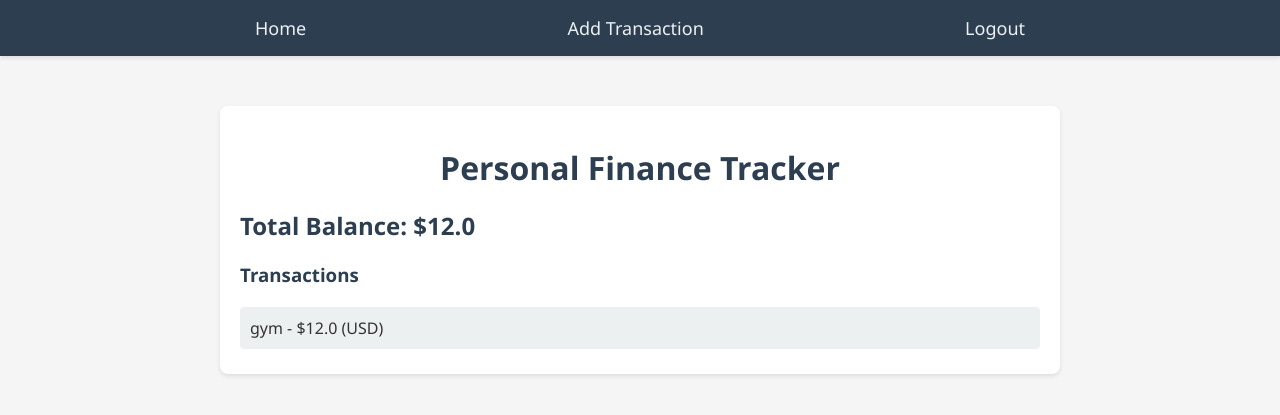
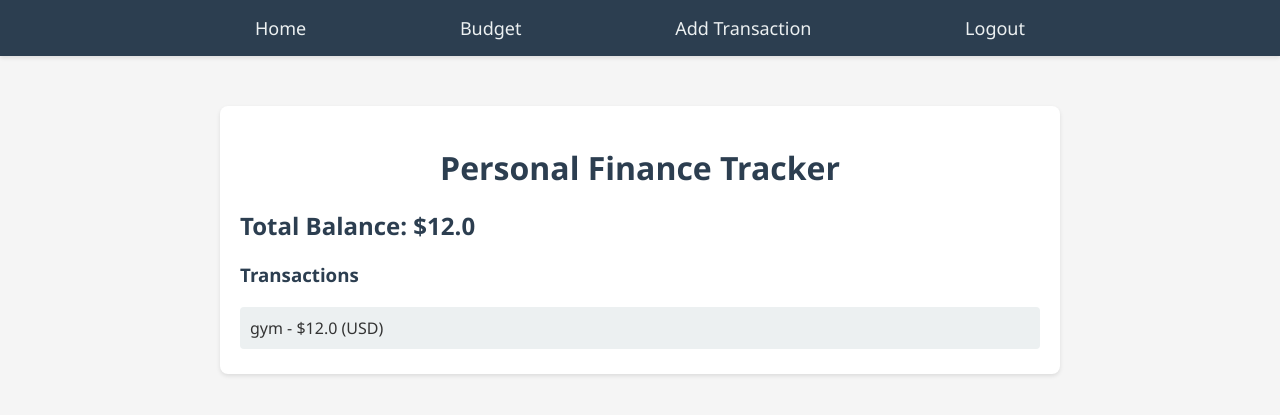
Before and after one commit to vlunpun/cheaply, a Flask app: page / in a window 1280 px wide. Shown: the top 415 px of the page. Run offline with Flask 3, Linux system fonts and the light colour scheme; a user stored in the database is signed in.

Commit message:
added gpt ai for recommendations

```diff
--- a/main.py
+++ b/main.py
@@ -3,6 +3,8 @@ from forms import RegistrationForm, LoginForm, TransactionForm
 from models import db, login_manager, User, Transaction
 from flask_bcrypt import Bcrypt
 from flask_login import login_user, current_user, logout_user, login_required
+import openai
+import os
 
 # configure application objects
 app = Flask(__name__)
@@ -73,6 +75,22 @@ def add_transaction():
         return redirect(url_for('add_transaction'))         #redirect to same page to reset form entries
     return render_template('add_transaction.html', form=form)
 
+@app.route('/budget', methods=['GET'])
+def budget(transactions):
+    openai.api_key = os.getenv('OPENAI_API_KEY')
+
+    response = openai.ChatCompletion.create(
+        model="gpt-4",
+        messages=[
+            {"role": "system", "content": "You are a budgeting assistant."},
+            {"role": "user", "content": f"Here are my monthly transactions: {transactions}. Can you create a budget for me based on these transactions?"}
+        ]
+    )
+
+    budget = response['choices'][0]['message']['content']
+    print(budget)
+    return render_template('budget.html', budget=budget)
+
 if __name__ == '__main__':
     with app.app_context():
         db.create_all()
--- a/templates/layout.html
+++ b/templates/layout.html
@@ -14,6 +14,7 @@
       <nav>
         {% if current_user.is_authenticated %}
         <a href="{{ url_for('home') }}">Home</a>
+        <a href="{{ url_for('budget') }}">Budget</a>
         <a href="{{ url_for('add_transaction') }}">Add Transaction</a>
         <a href="{{ url_for('logout') }}">Logout</a>
         {% else %}
```
Also changed, not shown: budget_ai.py (added, +17 -0 lines), templates/budget.html (added, +11 -0 lines), instance/finance_tracker.db, 1 other file.
